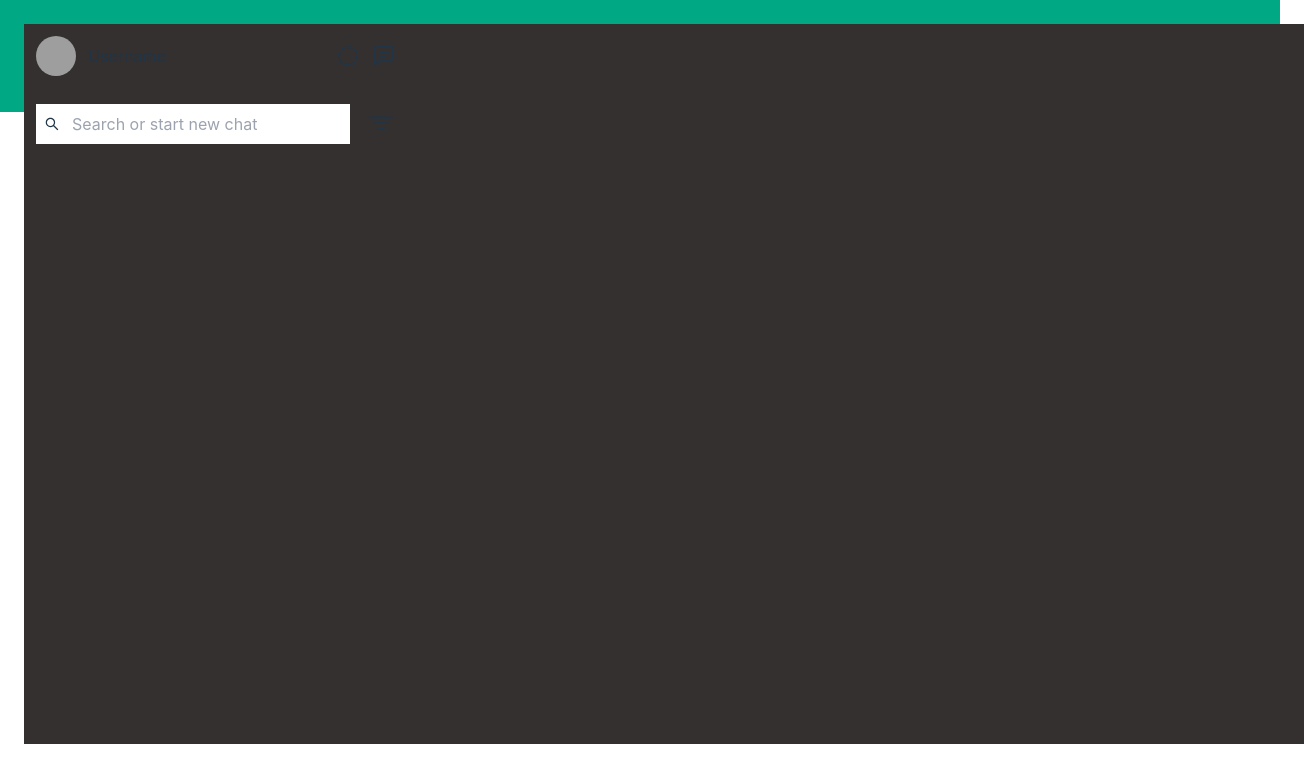
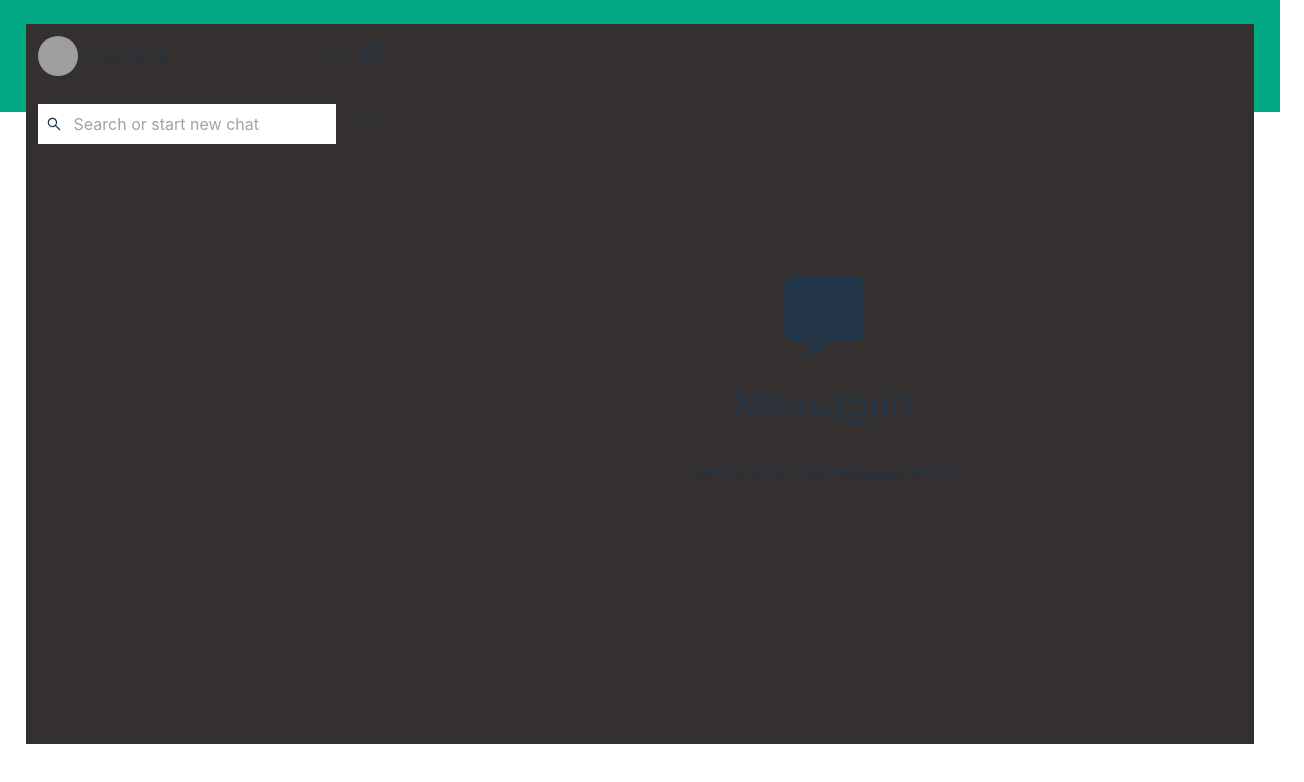
Before and after one commit to KaranJayakumar/messager, a React (Vite) app in the folder frontend/: page / in a window 1280 px wide. Shown: the top 782 px of the page, 1304 px wide, since content can reach past the window. Built offline with nearby package versions, Linux system fonts and the light colour scheme; grey boxes are pictures that could not be loaded.

Commit message:
implemented ChatCard

```diff
--- a/frontend/src/components/ChatCard/ChatCard.tsx
+++ b/frontend/src/components/ChatCard/ChatCard.tsx
@@ -12,9 +12,13 @@
                     <p className="text-lg">Username</p>
                     <p className="text-sm">Timestamp</p>
                 </div>
-                <div className="">
+                <div className="flex justify-between items-center">
                     <p>Message...</p>
-                    <div></div>
+                    <div className="flex space-x-2 items-center">
+                        <p className="text-xs py-1 px-2 bg-green-500 rounded-full">
+                            5
+                        </p>
+                    </div>
                 </div>
             </div>
         </div>
--- a/frontend/src/components/HomePage.tsx
+++ b/frontend/src/components/HomePage.tsx
@@ -1,13 +1,25 @@
+import { useState } from "react"
 import { AiOutlineSearch } from "react-icons/ai"
 import { BiCommentDetail } from "react-icons/bi"
-import { BsFilter } from "react-icons/bs"
+import { BsFilter, BsThreeDotsVertical } from "react-icons/bs"
 import { TbCircleDashed } from "react-icons/tb"
+import { ChatCard } from "./ChatCard/ChatCard"
+import { MessageCard } from "./MessageCard/MessageCard"
+import { FaMessage } from "react-icons/fa6"
 
 export const HomePage = () => {
+    const [searchQuery, setSearchQuery] = useState("")
+    const handleSearch = (value: string) => {
+        value + "fjs"
+    }
+    const [currentChat, setCurrentChat] = useState(false)
+    const handleClickOnChatCard = () => {
+        setCurrentChat(true)
+    }
     return (
         <div className="relative">
             <div className="py-14 bg-[#00a884] w-full "></div>
-            <div className="flex h-[90vh] bg-[#33302f] absolute top-6 left-6 w-full">
+            <div className="flex h-[90vh] bg-[#33302f] absolute top-[3vh] left-[2vw] w-[96vw]">
                 <div className="left w-[30%] h-full">
                     <div className="w-full">
                         <div className="flex justify-between items-center p-3">
@@ -28,15 +40,65 @@
                                 className="border-none outline-none rounded-lg w-[93%] pl-9 py-2"
                                 type="text"
                                 placeholder="Search or start new chat"
+                                onChange={(e) => {
+                                    setSearchQuery(e.target.value)
+                                    handleSearch(e.target.value)
+                                }}
+                                value={searchQuery}
                             />
                             <AiOutlineSearch className="left-5 top-7 absolute" />
                             <div>
                                 <BsFilter className="ml-4 text-3xl" />
                             </div>
                         </div>
+                        <div className="overflow-y-scroll h-[76%]">
+                            {searchQuery &&
+                                [1, 1, 1, 1, 1].map(() => (
+                                    <div onClick={handleClickOnChatCard}>
+                                        <hr />
+                                        <ChatCard />
+                                    </div>
+                                ))}
+                        </div>
                     </div>
                 </div>
-                <div className="right"></div>
+                {!currentChat && (
+                    <div className="w-[70%] flex flex-col items-center justify-center h-full">
+                        <div className="max-w-[70%] text-center flex flex-col items-center">
+                            <FaMessage className="w-20 h-20 my-7" />
+                            <h1 className="text-4xl">Messager!</h1>
+                            <p className="my-9">
+                                Send and receive messages online
+                            </p>
+                        </div>
+                    </div>
+                )}
+                {currentChat && (
+                    <div className="w-[70%] relative">
+                        <div className="header absolute top-0 w-full">
+                            <div className="flex justify-between">
+                                <div className="py-3 space-x-4 flex items-center px-3">
+                                    <img
+                                        className="w-10 h-10 rounded-full"
+                                        src="https://cdn.pixabay.com/photo/2017/02/01/22/02/mountain-landscape-2031539_1280.jpg"
+                                    />
+                                    <p>Username</p>
+                                </div>
+                                <div className="py-3 space-x-4 flex items-center px-3">
+                                    <AiOutlineSearch />
+                                    <BsThreeDotsVertical />
+                                </div>
+                            </div>
+                        </div>
+                        <div className="px-10 h-[85vh] ">
+                            <div className="space-y-1 flex flex-col justify-center mt-20 py-2">
+                                {[1, 1, 1, 1].map((item) => (
+                                    <MessageCard content={"message"} />
+                                ))}
+                            </div>
+                        </div>
+                    </div>
+                )}
             </div>
         </div>
     )
--- /dev/null
+++ b/frontend/src/components/MessageCard/MessageCard.tsx
@@ -0,0 +1,16 @@
+export const MessageCard = ({
+    isReqUserMessage,
+    content,
+}: {
+    isReqUserMessage: boolean
+    content: string
+}) => {
+    return (
+        <div
+            className={`py-2 px-2 rounded-md max-w-[50%] ${isReqUserMessage ? "self-start " : "self-end"}"}`}
+        >
+            <p>{content}</p>
+            <div></div>
+        </div>
+    )
+}
```
